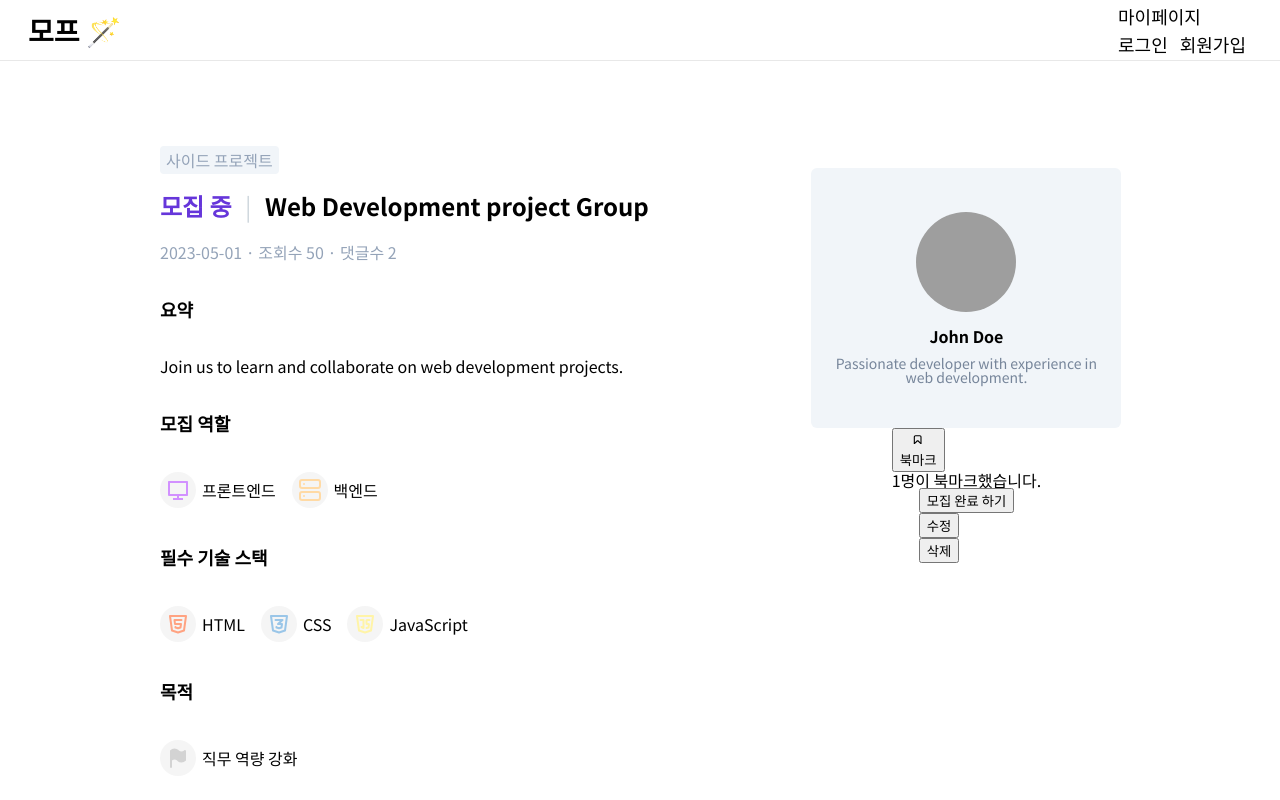
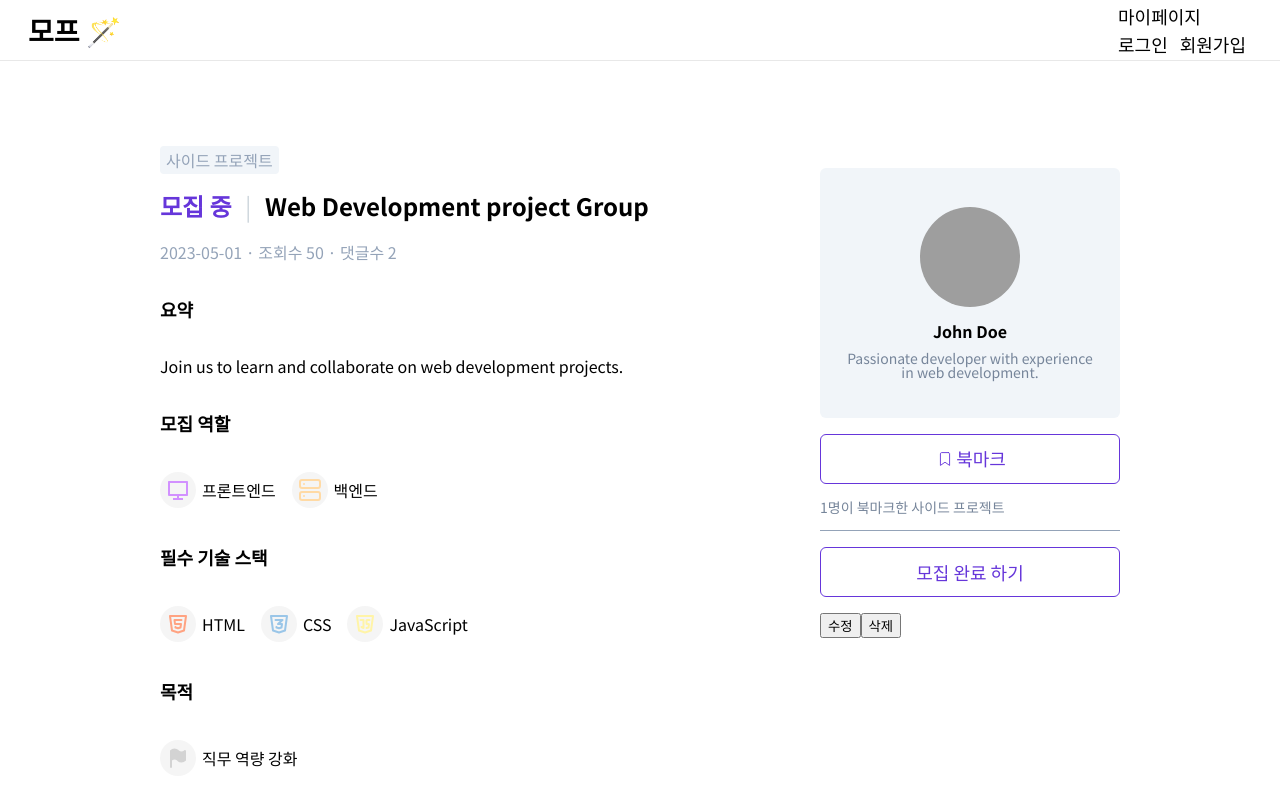
Before and after one commit to junhui324/MoGakPpo, a React (Create React App) app: page /project/1 in a window 1280 px wide. Shown: the top 800 px of the page. Built offline with nearby package versions, Linux system fonts and the light colour scheme; grey boxes are pictures that could not be loaded.

Commit message:
Style: 모집완료 부근 스타일 중

```diff
--- a/src/components/Project/ProjectAuthorProfile.module.scss
+++ b/src/components/Project/ProjectAuthorProfile.module.scss
@@ -3,6 +3,8 @@
 $image-box-size: 100px;
 
 .container {
+  box-sizing: border-box;
+
   display: flex;
   flex-direction: column;
   justify-content: center;
--- /dev/null
+++ b/src/components/Project/ProjectBookmarkBlock.module.scss
@@ -0,0 +1,53 @@
+@import '/src/variables.scss';
+
+.container {
+  box-sizing: border-box;
+
+  width: 300px;
+  margin-top: 16px;
+  border-radius: 6px;
+
+  .bookmarkButton {
+    display: flex;
+    justify-content: center;
+    align-items: center;
+
+    width: 300px;
+    height: 50px;
+    border-radius: 6px;
+
+    border: $main-color solid 1px;
+    background-color: rgba(255, 255, 255, 0);
+
+    font-size: 18px;
+    color: $main-color;
+
+    margin-bottom: 16px;
+
+    cursor: pointer;
+
+    .bookmarkNot {
+      width: 22px;
+      stroke: $main-color;
+    }
+
+    .bookmarkYes {
+      width: 22px;
+      stroke: $main-color;
+      fill: $main-color;
+    }
+
+    .bookmarkName {
+      padding-bottom: 3px;
+    }
+  }
+
+  .bookmarkText {
+    height: 14px;
+    font-size: 14px;
+    color: rgb(118, 133, 154);
+  }
+}
+
+@media (max-width: 768px) {
+}
--- a/src/components/Project/ProjectBookmarkBlock.tsx
+++ b/src/components/Project/ProjectBookmarkBlock.tsx
@@ -1,26 +1,66 @@
-import React from 'react';
+import React, { useState, useEffect } from 'react';
 
 import { TypeProjectBookmarks } from '../../interfaces/Project.interface';
 
-import { CgBookmark } from 'react-icons/cg';
+// 스타일
+import styles from './ProjectBookmarkBlock.module.scss';
+
+function BookmarkLogo({ className }: { className: string }) {
+  return (
+    <svg viewBox="0 0 24 24" fill="none" xmlns="http://www.w3.org/2000/svg" className={className}>
+      <g id="SVGRepo_bgCarrier" stroke-width="0"></g>
+      <g id="SVGRepo_tracerCarrier" stroke-linecap="round" stroke-linejoin="round"></g>
+      <g id="SVGRepo_iconCarrier">
+        <path
+          d="M15.75 5H8.25C7.55964 5 7 5.58763 7 6.3125V19L12 15.5L17 19V6.3125C17 5.58763 16.4404 5 15.75 5Z"
+          stroke-linecap="round"
+          stroke-linejoin="round"
+        ></path>
+      </g>
+    </svg>
+  );
+}
 
 export default function ProjectBookmarkBlock({
   bookmarksData,
 }: {
   bookmarksData: TypeProjectBookmarks | null;
 }) {
+  const [isBookmark, setIsBookmark] = useState<boolean>(false);
+  const [bookmarksCount, setBookmarksCount] = useState<number>(0);
+
+  useEffect(() => {
+    bookmarksData && setBookmarksCount(bookmarksData.project_bookmarks.bookmarkList.length);
+  }, [bookmarksData]);
+
+  const handleBookmark = () => {
+    // 북마크 API와 통신합니다.
+
+    // 북마크 API 통신 반환값에 따라 상태를 변경합니다.
+    // 해당코드는 UI구상을 위한 임시코드임
+    setIsBookmark((prev) => !prev);
+    isBookmark ? setBookmarksCount((prev) => prev - 1) : setBookmarksCount((prev) => prev + 1);
+  };
+
   if (bookmarksData) {
-    const bookmarksCount = bookmarksData.project_bookmarks.bookmarkList.length;
-
     return (
-      <div>
-        <button>
-          <CgBookmark />
-          <p>북마크</p>
+      <div className={styles.container}>
+        <button className={styles.bookmarkButton} onClick={handleBookmark}>
+          {isBookmark ? (
+            <>
+              <BookmarkLogo className={styles.bookmarkYes} />
+              <p className={styles.bookmarkName}>북마크 중</p>
+            </>
+          ) : (
+            <>
+              <BookmarkLogo className={styles.bookmarkNot} />
+              <p className={styles.bookmarkName}>북마크</p>
+            </>
+          )}
         </button>
-        <div>
-          <p>{bookmarksCount}명이 북마크했습니다.</p>
-        </div>
+        <p className={styles.bookmarkText}>
+          {bookmarksCount > 0 ? `${bookmarksCount}명이 북마크한 ${bookmarksData.project_type}` : ''}
+        </p>
       </div>
     );
   } else {
--- /dev/null
+++ b/src/components/Project/ProjectModifyBlock.module.scss
@@ -0,0 +1,38 @@
+@import '/src/variables.scss';
+
+@mixin button-style {
+  display: flex;
+  justify-content: center;
+  align-items: center;
+
+  width: 300px;
+  height: 50px;
+  border-radius: 6px;
+
+  border: $main-color solid 1px;
+  background-color: rgba(255, 255, 255, 0);
+
+  font-size: 18px;
+  color: $main-color;
+
+  margin-bottom: 16px;
+}
+
+.container {
+  box-sizing: border-box;
+
+  width: 300px;
+  margin-top: 16px;
+  padding-top: 16px;
+
+  border-top: 1px solid $gray-text-color;
+
+  .recruitmentButton {
+    @include button-style;
+
+    cursor: pointer;
+  }
+}
+
+@media (max-width: 768px) {
+}
--- a/src/components/Project/ProjectModifyBlock.tsx
+++ b/src/components/Project/ProjectModifyBlock.tsx
@@ -2,13 +2,26 @@ import React from 'react';
 
 import { TypeProjectModify } from '../../interfaces/Project.interface';
 
-function RecruitmentFinishButton({ recruitmentStatus }: { recruitmentStatus: string }) {
+//스타일
+import styles from './ProjectModifyBlock.module.scss';
+
+function RecruitmentCompleteButton({
+  recruitmentStatus,
+  className,
+}: {
+  recruitmentStatus: string;
+  className: string;
+}) {
   return recruitmentStatus === '모집 중' ? (
-    <button>모집 완료 하기</button>
+    <button className={className}>모집 완료 하기</button>
   ) : recruitmentStatus === '모집 완료' ? (
-    <button disabled={true}>모집 완료</button>
+    <button disabled={true} className={className}>
+      모집 완료
+    </button>
   ) : (
-    <button disabled={true}>ERROR</button>
+    <button disabled={true} className={className}>
+      ERROR
+    </button>
   );
 }
 
@@ -31,19 +44,14 @@ export default function ProjectModifyBlock({
     const recruitmentStatus = modifyData.project_recruitment_status;
 
     return (
-      <div>
+      <div className={styles.container}>
+        <RecruitmentCompleteButton
+          className={styles.recruitmentButton}
+          recruitmentStatus={recruitmentStatus}
+        />
         <div>
-          <div>
-            <RecruitmentFinishButton recruitmentStatus={recruitmentStatus} />
-          </div>
-        </div>
-        <div>
-          <div>
-            <ModifyButton recruitmentStatus={recruitmentStatus} />
-          </div>
-          <div>
-            <button>삭제</button>
-          </div>
+          <ModifyButton recruitmentStatus={recruitmentStatus} />
+          <button>삭제</button>
         </div>
       </div>
     );
--- a/src/pages/Project/Project.module.scss
+++ b/src/pages/Project/Project.module.scss
@@ -17,6 +17,7 @@
     padding: 48px 32px;
   }
 }
+
 @media (max-width: 768px) {
   .container {
     flex-direction: column-reverse;
--- a/src/pages/Project/index.tsx
+++ b/src/pages/Project/index.tsx
@@ -88,6 +88,7 @@ function Project() {
     setBookmarksData(() => {
       return projectData
         ? {
+            project_type: projectData.project_type,
             project_bookmarks: { bookmarkList: projectData.project_bookmarks.bookmarkList },
           }
         : null;
```
Also changed, not shown: src/interfaces/Project.interface.ts (+1 -9 lines).
